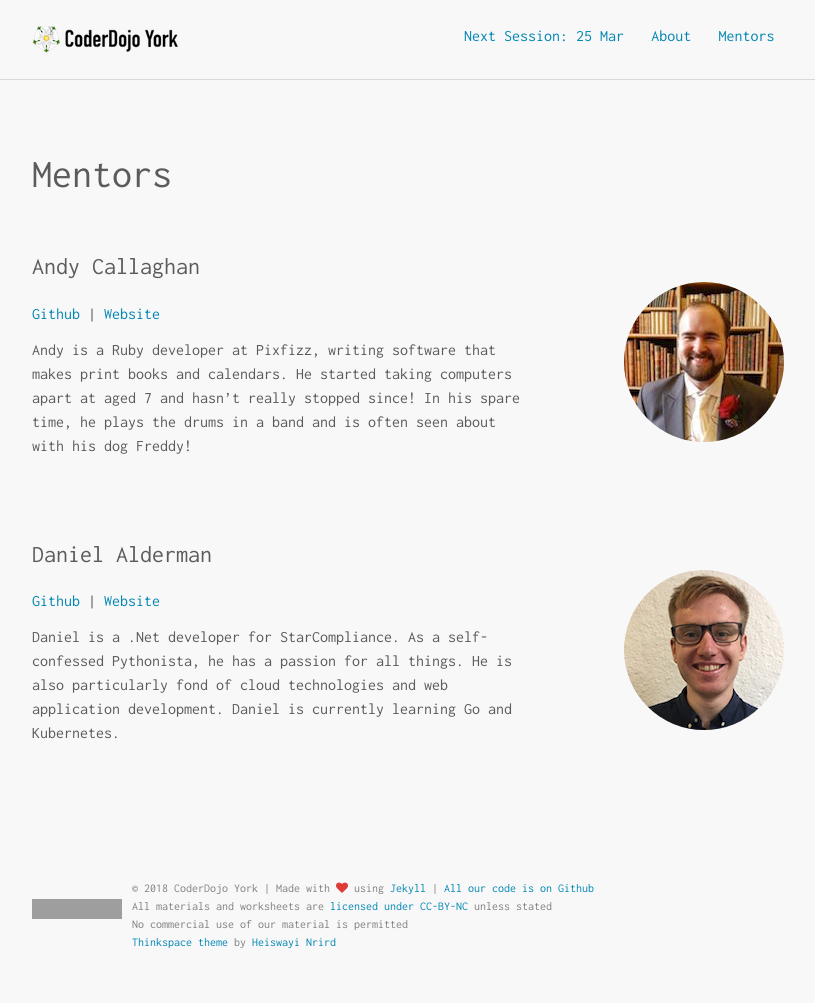
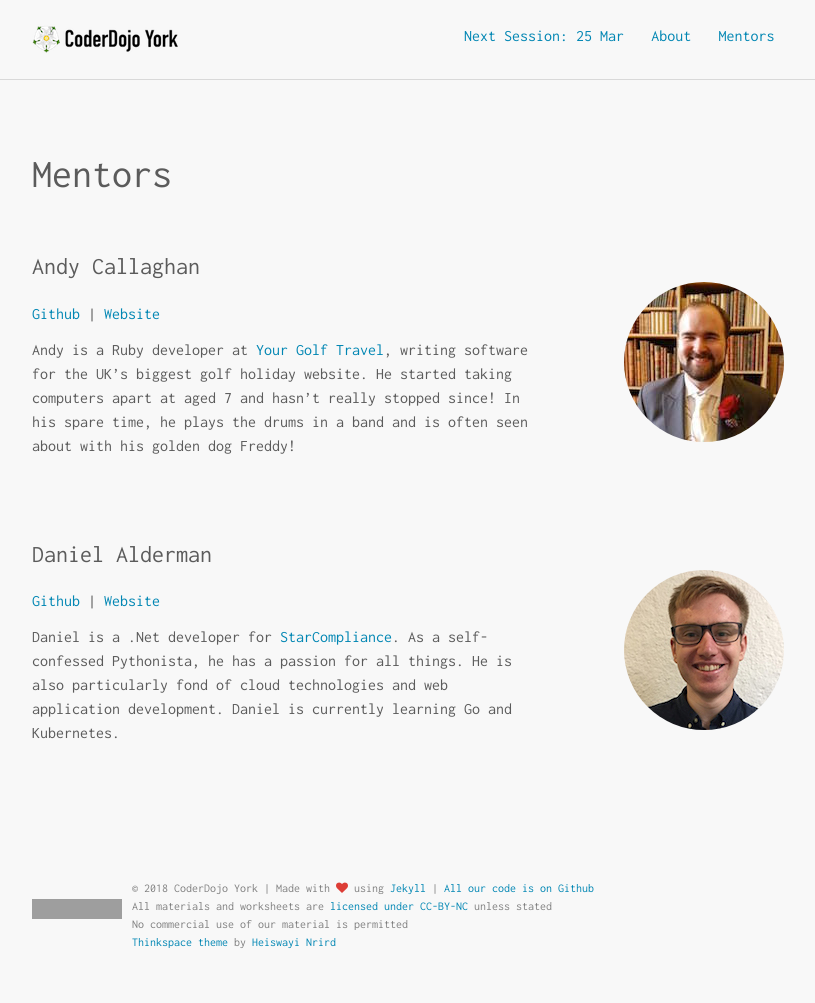
Before and after one commit to YorkDojo/yorkdojo.github.io, a Jekyll site: the page built from mentors.md, in a window 1280 px wide. Shown: the whole page, without its empty margins (232-1047 px from the left). Built offline with Jekyll 4.4.1, drawn with Linux system fonts in a browser that asks for light colours; grey boxes are pictures that could not be loaded.

Commit message:
Small updates to mentors page

```diff
--- a/mentors.md
+++ b/mentors.md
@@ -16,12 +16,12 @@ permalink: /mentors/
 [Website](http://www.andycallaghan.com/)
 </div>
 
-Andy is a Ruby developer at Pixfizz, writing software that makes print books and calendars.
+Andy is a Ruby developer at [Your Golf Travel](http://www.yourgolftravel.com), writing software for the UK's biggest golf holiday website.
 He started taking computers apart at aged 7 and hasn't really stopped since!
-In his spare time, he plays the drums in a band and is often seen about with his dog Freddy!
+In his spare time, he plays the drums in a band and is often seen about with his golden dog Freddy!
 
 </div>
-![Daniel's Bio Pic](/assets/images/andy-bio-pic.jpg)
+![Andy's Bio Pic](/assets/images/andy-bio-pic.jpg)
 
 <div class="mentor" markdown='1'>
 
@@ -33,14 +33,13 @@ In his spare time, he plays the drums in a band and is often seen about with his
 [Website](http://www.daniel-alderman.com/)
 </div>
 
-Daniel is a .Net developer for StarCompliance. As a self-confessed Pythonista, he
+Daniel is a .Net developer for [StarCompliance](https://www.starcompliance.com). As a self-confessed Pythonista, he
 has a passion for all things. He is also particularly fond of cloud technologies
 and web application development. Daniel is currently learning Go and Kubernetes.
 
 </div>
 ![Daniel's Bio Pic](/assets/images/dan-bio-pic.jpg)
 
-
 </div>
 
 <div class="clearfix"></div>
```
